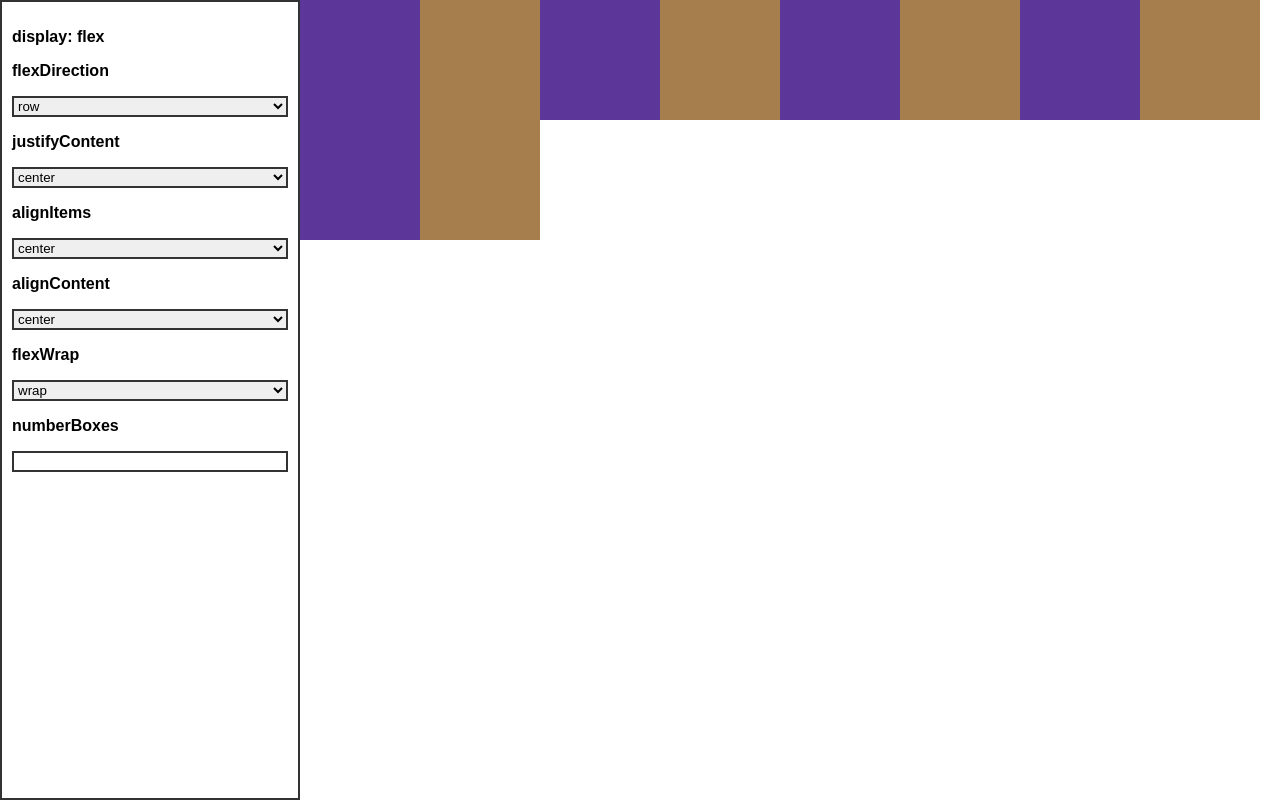
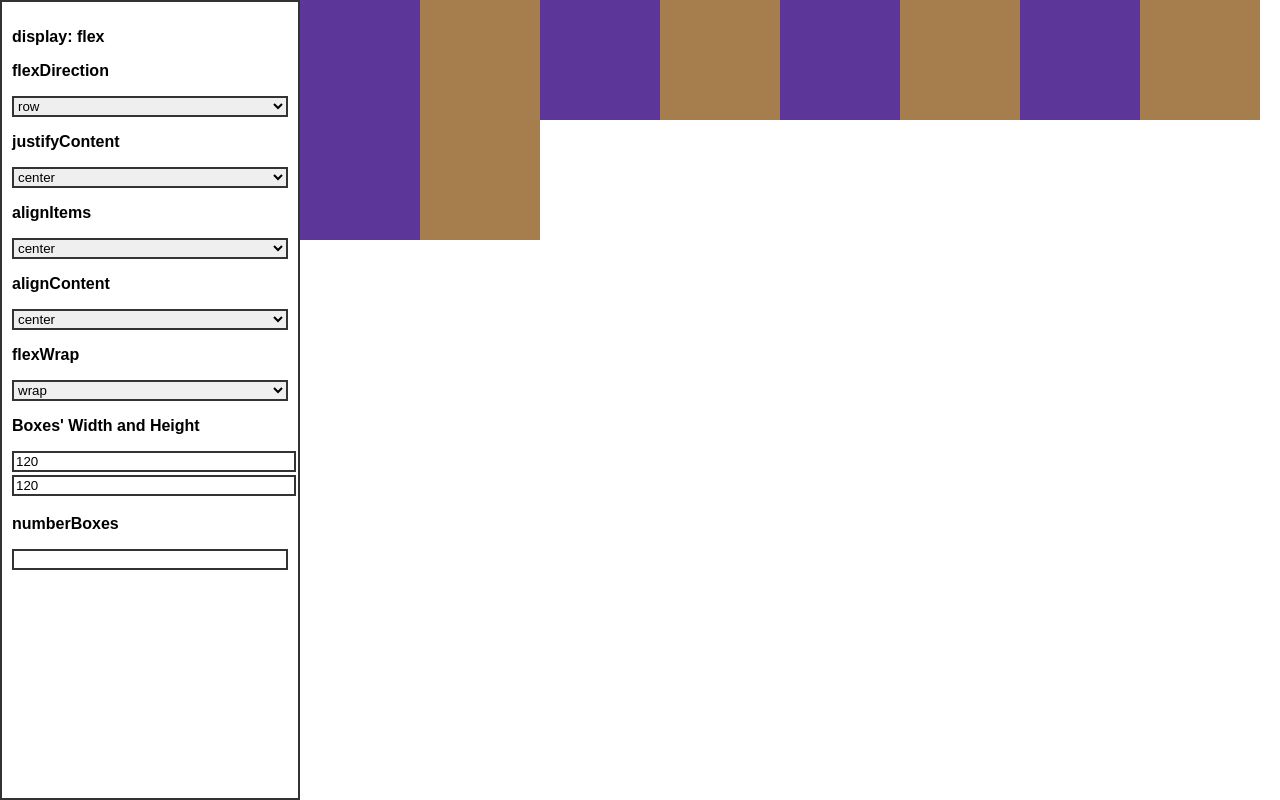
Before and after one commit to react-medellin/flexbox-playground, a React (Create React App) app: page / in a window 1280 px wide. Built offline with nearby package versions, Linux system fonts and the light colour scheme.

Commit message:
Add box input text (#33)
* Add inputs to change height and width of boxes

* change name

* Adjust code style

* Remove import of PureComponent

* Add inputs to change height and width of boxes

* change name

* Adjust code style

* Remove import of PureComponent

```diff
--- a/src/App.js
+++ b/src/App.js
@@ -19,6 +19,8 @@ class App extends Component {
       alignItems: 'center',
       alignContent: 'flex-start',
       flexWrap: 'wrap',
+      width: 120,
+      height: 120,
       numberBoxes: 10
     }
   };
@@ -36,7 +38,11 @@ class App extends Component {
   render() {
     return (
       <Container>
-        <FlexOptions onChange={this.onChange} />
+        <FlexOptions
+          onChange={this.onChange}
+          width={this.state.width}
+          height={this.state.height}
+        />
         <FlexBox {...this.state} />
       </Container>
     );
--- a/src/Box.js
+++ b/src/Box.js
@@ -2,6 +2,6 @@ import styled from 'styled-components';
 
 export const Box = styled.div`
   background-color: ${props => props.primary ? '#5c3799' : '#a67d4c'};
-  height: 120px;
-  width: 120px;
+  height: ${({height}) => height + 'px'};
+  width: ${({width}) => width + 'px'};
 `;
--- /dev/null
+++ b/src/BoxInputs.js
@@ -0,0 +1,46 @@
+import React, { Fragment } from 'react';
+import styled from 'styled-components';
+import { Title } from './Title';
+
+const StyledInput = styled.input`
+  border: 2px solid #333;
+  width: 100%;
+  border-radius: 0;
+  margin-bottom: 3px;
+
+  &:focus {
+	border-radius: 0;
+	outline-color: #5c3799;
+  }
+`;
+
+export const BoxInputs = ({
+	name,
+	width,
+	height,
+	onChange
+}) => {
+	return (
+		<Fragment>
+			<Title>
+				{name}
+			</Title>
+			<StyledInput
+				id="change-width-box"
+				name="width"
+				onChange={onChange}
+				placeholder="width"
+				type="number"
+				value={width}
+			/>
+			<StyledInput
+				id="change-height-box"
+				name="height"
+				onChange={onChange}
+				placeholder="height"
+				type="number"
+				value={height}
+			/>
+		</Fragment>
+	);
+}
--- a/src/FlexBox.js
+++ b/src/FlexBox.js
@@ -13,11 +13,12 @@ const Container = styled.div`
   flex-wrap: ${({flexWrap}) => flexWrap};
 `;
 
-const displayBoxes = (numBoxes) =>
-    Array.from({ length: numBoxes }, (_, i) => <Box primary={i % 2 === 0} key={i}/>);
+const displayBoxes = ({ numberBoxes, width, height }) =>
+    Array.from({ length: numberBoxes }, (_, i) =>
+               <Box primary={i % 2 === 0} width={width} height={height} key={i}/>);
 
 export const FlexBox = (props) => (
   <Container {...props}>
-    {displayBoxes(props.numberBoxes)}
+    {displayBoxes(props)}
   </Container>
 );
--- a/src/FlexOptions.js
+++ b/src/FlexOptions.js
@@ -4,6 +4,7 @@ import { flexDirectionOptions, justifyContentOptions, alignItemsOptions, alignCo
 import { Select } from './Select';
 import { Input } from './Input';
 import { Title } from './Title';
+import { BoxInputs } from './BoxInputs';
 
 const Container = styled.div`
   width: 300px;
@@ -13,7 +14,11 @@ const Container = styled.div`
   box-sizing: border-box;
 `;
 
-export const FlexOptions = ({ onChange }) => (
+export const FlexOptions = ({
+  onChange,
+  width,
+  height
+}) => (
   <Container>
     <Title>display: flex</Title>
     <Select
@@ -41,6 +46,12 @@ export const FlexOptions = ({ onChange }) => (
       onChange={onChange}
       dataSource={flexWrapOptions}
     />
+    <BoxInputs
+      name="Boxes' Width and Height"
+      onChange={onChange}
+      width={width}
+      height={height}
+    />
     <Input
       name="numberBoxes"
       onChange={onChange}
```
